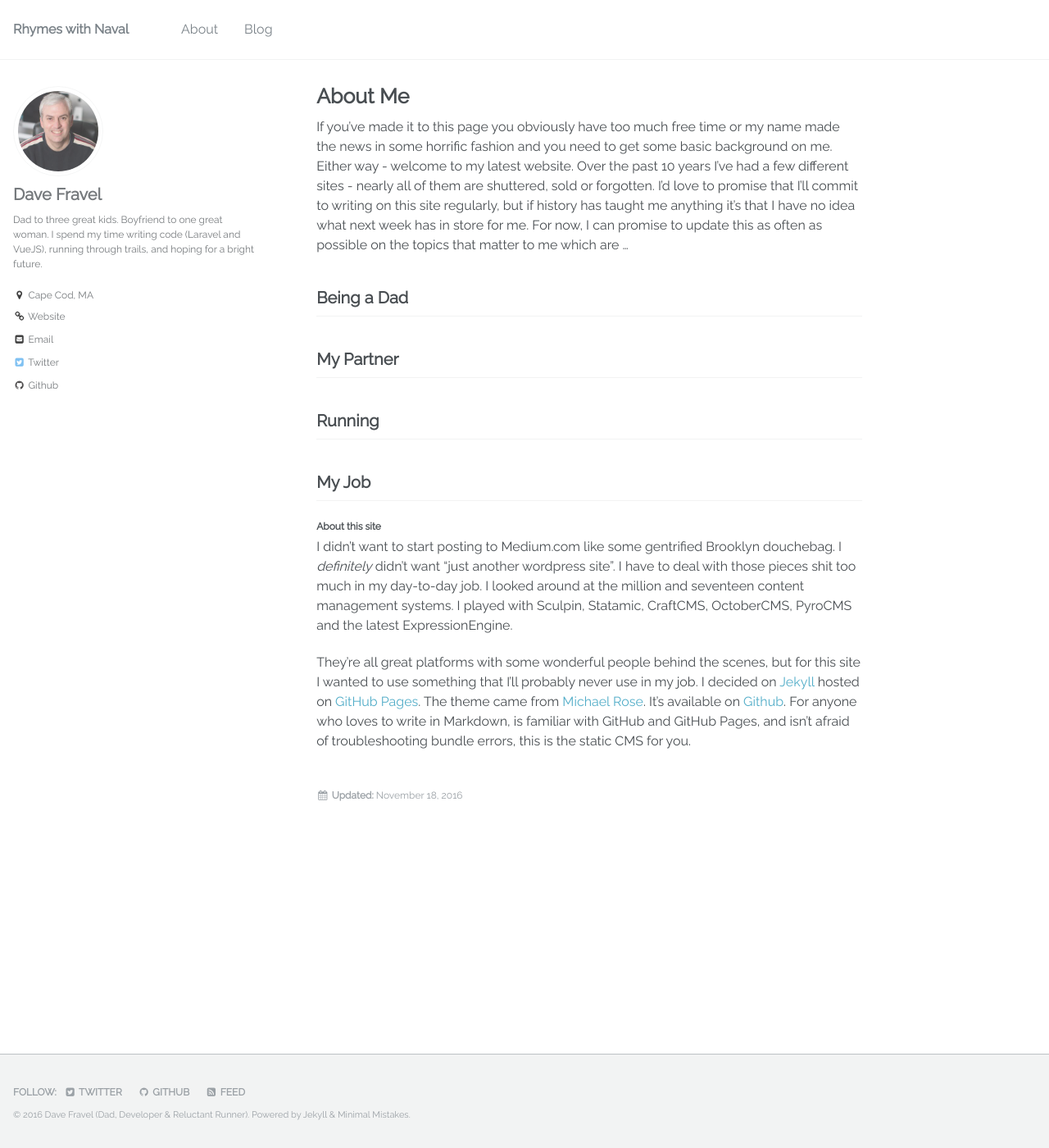
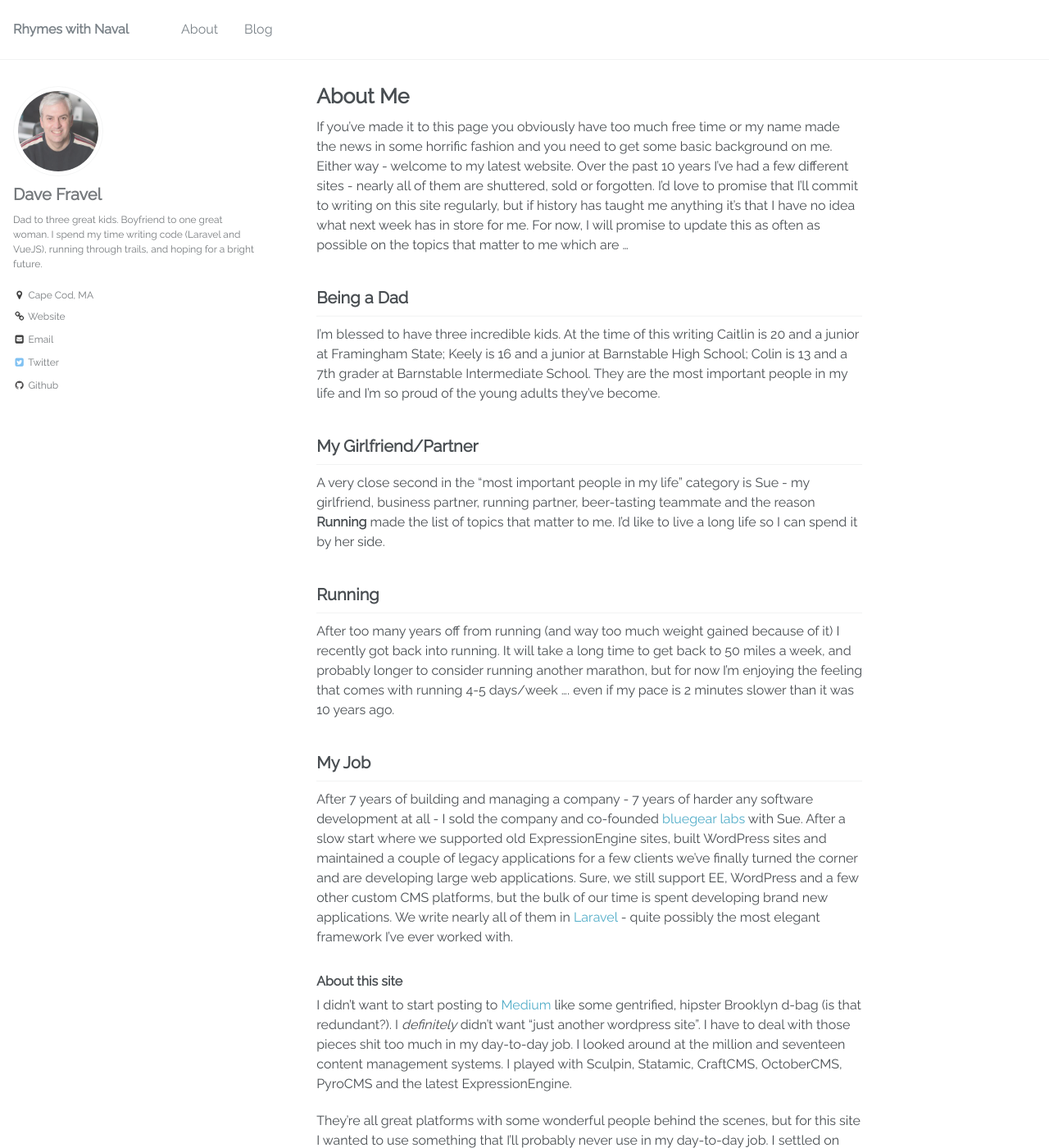
Before and after one commit to dfravel/dfravel.github.io, a Jekyll site: the page built from _pages/about.md, in a window 1280 px wide and 1400 px high. Shown: the whole window at 82% size. Built offline with Jekyll 4.4.1, drawn with Linux system fonts in a browser that asks for light colours; comment, search, counter and statistics services are not loaded.

Commit message:
First draft on teh about page

```diff
--- a/_pages/about.md
+++ b/_pages/about.md
@@ -7,17 +7,21 @@ date: 2016-11-12
 modified: 2016-11-18
 ---
 
-If you've made it to this page you obviously have too much free time or my name made the news in some horrific fashion and you need to get some basic background on me. Either way - welcome to my latest website. Over the past 10 years I've had a few different sites - nearly all of them are shuttered, sold or forgotten. I'd love to promise that I'll commit to writing on this site regularly, but if history has taught me anything it's that I have no idea what next week has in store for me. For now, I can promise to update this as often as possible on the topics that matter to me which are ...
+If you've made it to this page you obviously have too much free time or my name made the news in some horrific fashion and you need to get some basic background on me. Either way - welcome to my latest website. Over the past 10 years I've had a few different sites - nearly all of them are shuttered, sold or forgotten. I'd love to promise that I'll commit to writing on this site regularly, but if history has taught me anything it's that I have no idea what next week has in store for me. For now, I will promise to update this as often as possible on the topics that matter to me which are ...
 
 ## Being a Dad
+I'm blessed to have three incredible kids. At the time of this writing Caitlin is 20 and a junior at Framingham State; Keely is 16 and a junior at Barnstable High School; Colin is 13 and a 7th grader at Barnstable Intermediate School. They are the most important people in my life and I'm so proud of the young adults they've become.
 
-## My Partner
+## My Girlfriend/Partner
+A very close second in the "most important people in my life" category is Sue - my girlfriend, business partner, running partner, beer-tasting teammate and the reason __Running__ made the list of topics that matter to me. I'd like to live a long life so I can spend it by her side.
 
 ## Running
+After too many years off from running (and way too much weight gained because of it) I recently got back into running. It will take a long time to get back to 50 miles a week, and probably longer to consider running another marathon, but for now I'm enjoying the feeling that comes with running 4-5 days/week .... even if my pace is 2 minutes slower than it was 10 years ago.
 
 ## My Job
+After 7 years of building and managing a company - 7 years of harder any software development at all - I sold the company and co-founded [bluegear labs](http://bluegear.io) with Sue. After a slow start where we supported old ExpressionEngine sites, built WordPress sites and maintained a couple of legacy applications for a few clients we've finally turned the corner and are developing large web applications. Sure, we still support EE, WordPress and a few other custom CMS platforms, but the bulk of our time is spent developing brand new applications. We write nearly all of them in [Laravel](http://laravel.com) - quite possibly the most elegant framework I've ever worked with.
 
-#### About this site
-I  didn't want to start posting to Medium.com like some gentrified Brooklyn douchebag. I _definitely_ didn't want "just another wordpress site". I have to deal with those pieces shit too much in my day-to-day job. I looked around at the million and seventeen content management systems. I played with Sculpin, Statamic, CraftCMS, OctoberCMS, PyroCMS and the latest ExpressionEngine.
+### About this site
+I  didn't want to start posting to [Medium](https://medium.com) like some gentrified, hipster Brooklyn d-bag (is that redundant?). I _definitely_ didn't want "just another wordpress site". I have to deal with those pieces shit too much in my day-to-day job. I looked around at the million and seventeen content management systems. I played with Sculpin, Statamic, CraftCMS, OctoberCMS, PyroCMS and the latest ExpressionEngine.
 
-They're all great platforms with some wonderful people behind the scenes, but for this site I wanted to use something that I'll probably never use in my job. I decided on [Jekyll](http://www.jekyll.org){:target="_blank"} hosted on [GitHub Pages](https://pages.github.com/){:target="_blank"}. The theme came from [Michael Rose](https://mademistakes.com/){:target="_blank"}. It's available on [Github](https://github.com/mmistakes/minimal-mistakes){:target="_blank"}. For anyone who loves to write in Markdown, is familiar with GitHub and GitHub Pages, and isn't afraid of troubleshooting bundle errors, this is the static CMS for you.
+They're all great platforms with some wonderful people behind the scenes, but for this site I wanted to use something that I'll probably never use in my day-to-day job. I settled on [Jekyll](http://www.jekyllrb.com) hosted on [GitHub Pages](https://pages.github.com/). The theme came from [Michael Rose](https://mademistakes.com/). It's available on [Github](https://github.com/mmistakes/minimal-mistakes). For anyone who loves to write in Markdown, is familiar with GitHub and GitHub Pages, and isn't afraid of troubleshooting bundle errors, this is the static CMS for you.
```
